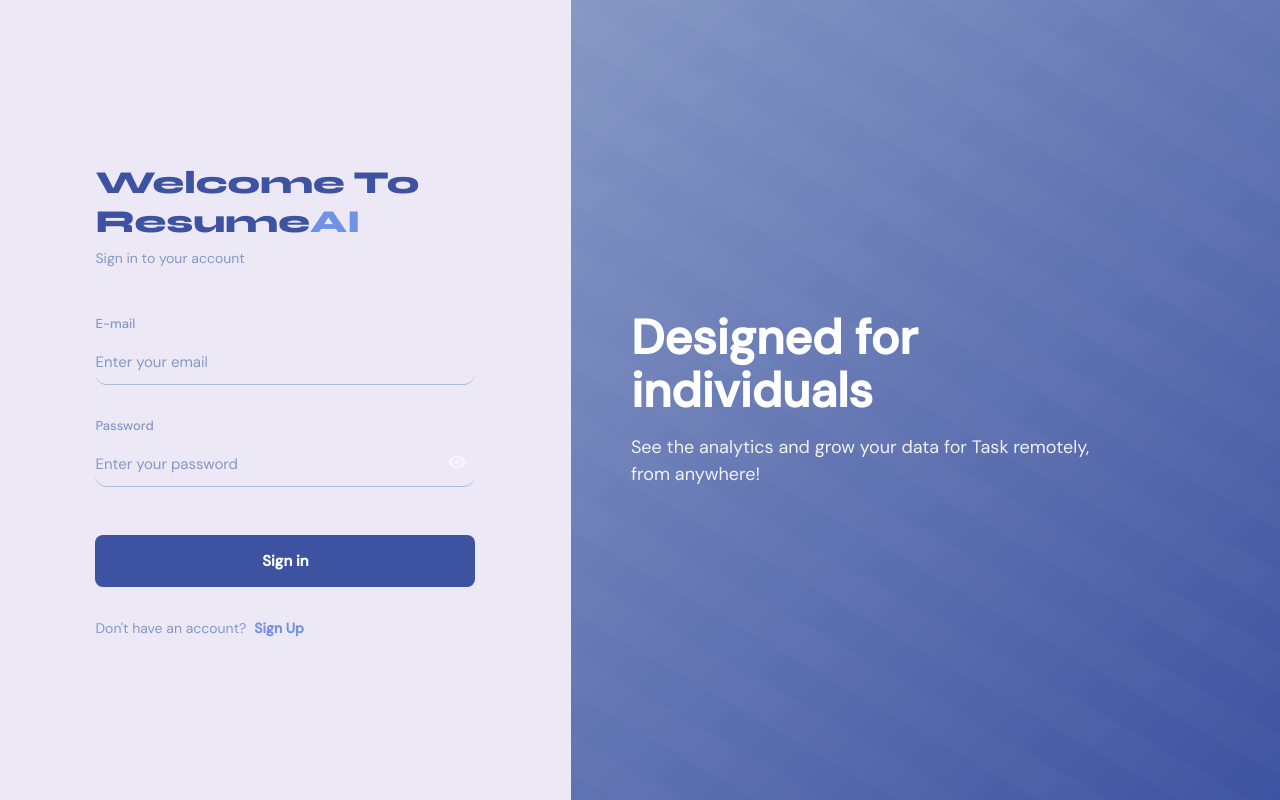
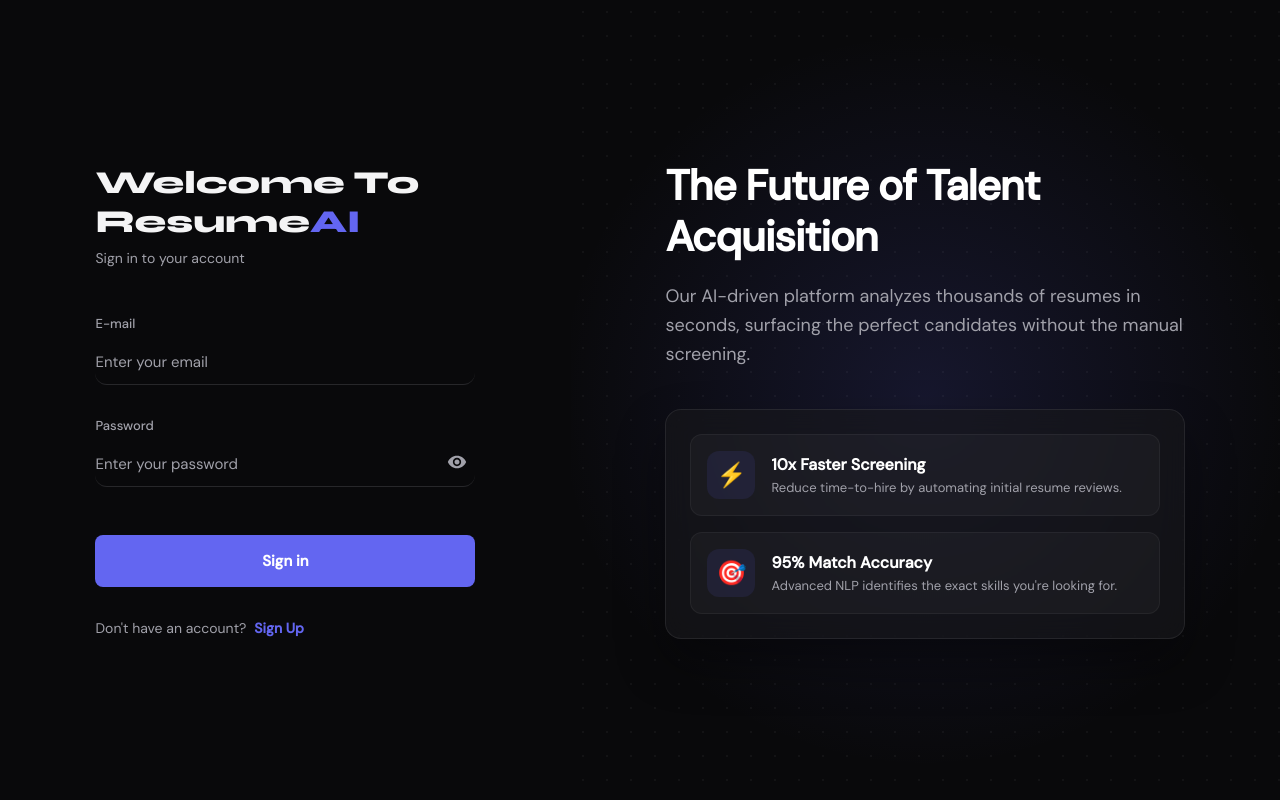
Before and after one commit to AdhiReddy12/AI-RESUME-SCREENING-PLATFORM, a React (Vite) app in the folder frontend/: page / in a window 1280 px wide. Built offline with nearby package versions, Linux system fonts and the light colour scheme.

Commit message:
Update theme to Enterprise SaaS dark mode and redesign Auth page

```diff
--- a/frontend/src/index.css
+++ b/frontend/src/index.css
@@ -1,19 +1,19 @@
 *, *::before, *::after { box-sizing: border-box; margin: 0; padding: 0; }
 
     :root {
-      --ink:      #3D52A0;
-      --paper:    #EDE8F5;
-      --cream:    rgba(173, 187, 218, 0.3);
-      --accent:   #7091E6;
-      --accent2:  #3D52A0;
-      --success:  #2ab87a;
-      --warn:     #e8a020;
-      --muted:    #8697C4;
-      --border:   #ADBBDA;
-      --card:     #ffffff;
-      --auth-bg:  #EDE8F5;
+      --ink:      #f4f4f5;
+      --paper:    #09090b;
+      --cream:    #27272a;
+      --accent:   #6366f1;
+      --accent2:  #8b5cf6;
+      --success:  #10b981;
+      --warn:     #f59e0b;
+      --muted:    #a1a1aa;
+      --border:   #27272a;
+      --card:     #18181b;
+      --auth-bg:  #09090b;
       --sidebar-w: 240px;
-      color-scheme: light;
+      color-scheme: dark;
     }
 
     body {
@@ -108,8 +108,8 @@
     .field-input:-webkit-autofill:hover,
     .field-input:-webkit-autofill:focus,
     .field-input:-webkit-autofill:active {
-      -webkit-box-shadow: 0 0 0 30px var(--paper) inset !important;
-      -webkit-text-fill-color: var(--ink) !important;
+      -webkit-box-shadow: 0 0 0 30px #09090b inset !important;
+      -webkit-text-fill-color: #f4f4f5 !important;
       transition: background-color 5000s ease-in-out 0s;
     }
 
@@ -123,7 +123,7 @@
 
     .btn-primary {
       width: 100%;
-      background: #3D52A0;
+      background: #6366f1;
       color: #ffffff;
       border: none;
       border-radius: 8px;
@@ -137,7 +137,7 @@
     }
 
     .btn-primary:hover {
-      background: #7091E6;
+      background: #4f46e5;
       color: #ffffff;
     }
 
@@ -188,7 +188,7 @@
 
     .auth-right {
       flex: 1.2;
-      background: linear-gradient(135deg, #8697C4 0%, #3D52A0 100%);
+      background: #09090b;
       position: relative;
       overflow: hidden;
       display: flex;
@@ -200,46 +200,92 @@
     .auth-right::before {
       content: '';
       position: absolute;
-      top: -50%; right: -50%; bottom: -50%; left: -50%;
-      background: linear-gradient(45deg, rgba(255,255,255,0.03) 25%, transparent 25%, transparent 50%, rgba(255,255,255,0.03) 50%, rgba(255,255,255,0.03) 75%, transparent 75%, transparent);
-      background-size: 100px 100px;
-      transform: rotate(-15deg);
+      inset: 0;
+      background-image: radial-gradient(rgba(255, 255, 255, 0.08) 1.5px, transparent 1.5px);
+      background-size: 24px 24px;
       opacity: 0.5;
+    }
+
+    .auth-right::after {
+      content: '';
+      position: absolute;
+      top: 50%; left: 50%;
+      width: 800px; height: 800px;
+      background: radial-gradient(circle, rgba(99,102,241,0.15) 0%, rgba(99,102,241,0) 65%);
+      transform: translate(-50%, -50%);
+      pointer-events: none;
     }
 
     .auth-right-content {
       position: relative;
       z-index: 10;
-      max-width: 500px;
+      max-width: 520px;
+      margin: 0 auto;
     }
 
     .auth-right h2 {
-      font-size: 48px;
-      font-weight: 700;
+      font-size: 42px;
+      font-weight: 800;
       color: #ffffff;
-      margin-bottom: 16px;
-      line-height: 1.1;
+      margin-bottom: 20px;
+      line-height: 1.2;
+      letter-spacing: -1px;
     }
 
     .auth-right p {
-      color: rgba(255, 255, 255, 0.9);
+      color: var(--muted);
       font-size: 18px;
-      line-height: 1.5;
+      line-height: 1.6;
+      margin-bottom: 40px;
     }
+
+    .glass-card {
+      background: rgba(24, 24, 27, 0.6);
+      backdrop-filter: blur(12px);
+      border: 1px solid rgba(255, 255, 255, 0.08);
+      border-radius: 16px;
+      padding: 24px;
+      display: flex;
+      flex-direction: column;
+      gap: 16px;
+      box-shadow: 0 24px 48px rgba(0,0,0,0.4);
+    }
+
+    .glass-stat {
+      display: flex;
+      align-items: center;
+      gap: 16px;
+      padding: 16px;
+      background: rgba(255,255,255,0.03);
+      border-radius: 12px;
+      border: 1px solid rgba(255,255,255,0.05);
+      transition: transform 0.2s;
+    }
+    .glass-stat:hover { transform: translateY(-2px); }
+    .glass-stat-icon {
+      width: 48px; height: 48px;
+      background: rgba(99,102,241,0.1);
+      color: #6366f1;
+      border-radius: 12px;
+      display: flex; align-items: center; justify-content: center;
+      font-size: 24px;
+    }
+    .glass-stat-info div:first-child { color: #fff; font-weight: 600; font-size: 16px; }
+    .glass-stat-info div:last-child { color: var(--muted); font-size: 13px; margin-top: 4px; }
 
     /* ── Layout ───────────────────────────────── */
     .app-shell { display: flex; min-height: 100vh; }
 
     .sidebar {
       width: var(--sidebar-w);
-      background: #3D52A0;
-      color: #ffffff;
+      background: #09090b;
+      color: #f4f4f5;
       display: flex;
       flex-direction: column;
       position: fixed;
       top: 0; left: 0; bottom: 0;
       z-index: 100;
-      border-right: none;
+      border-right: 1px solid var(--border);
     }
     .sidebar-logo {
       padding: 28px 24px 20px;
@@ -248,7 +294,7 @@
       font-weight: 800;
       border-bottom: 1px solid rgba(255,255,255,.15);
     }
-    .sidebar-logo span { color: #ADBBDA; }
+    .sidebar-logo span { color: var(--accent); }
     .sidebar-nav { flex: 1; padding: 16px 0; }
     .nav-item {
       display: flex;
@@ -265,8 +311,8 @@
     .nav-item:hover { color: #ffffff; background: rgba(255,255,255,.04); }
     .nav-item.active {
       color: #ffffff;
-      border-left-color: #ffffff;
-      background: rgba(255,255,255,0.15);
+      border-left-color: #6366f1;
+      background: rgba(99, 102, 241, 0.15);
     }
     .nav-icon { width: 16px; text-align: center; }
     .sidebar-user {
--- a/frontend/src/pages/AuthPage.jsx
+++ b/frontend/src/pages/AuthPage.jsx
@@ -92,7 +92,7 @@ export function AuthPage({ onLogin }) {
                      onChange={e=>setPassword(e.target.value)} onKeyDown={e=>e.key==='Enter'&&submit()} />
               <IconButton
                 onClick={() => setShowPassword(!showPassword)}
-                style={{ position: 'absolute', right: 0, top: '2px', color: 'rgba(255,255,255,0.5)' }}
+                style={{ position: 'absolute', right: 0, top: '2px', color: 'var(--muted)' }}
               >
                 {showPassword ? <VisibilityOffIcon fontSize="small" /> : <VisibilityIcon fontSize="small" />}
               </IconButton>
@@ -113,8 +113,24 @@ export function AuthPage({ onLogin }) {
       </div>
       <div className="auth-right">
         <div className="auth-right-content">
-          <h2>Designed for individuals</h2>
-          <p>See the analytics and grow your data for Task remotely, from anywhere!</p>
+          <h2>The Future of Talent Acquisition</h2>
+          <p>Our AI-driven platform analyzes thousands of resumes in seconds, surfacing the perfect candidates without the manual screening.</p>
+          <div className="glass-card">
+            <div className="glass-stat">
+              <div className="glass-stat-icon">⚡</div>
+              <div className="glass-stat-info">
+                <div>10x Faster Screening</div>
+                <div>Reduce time-to-hire by automating initial resume reviews.</div>
+              </div>
+            </div>
+            <div className="glass-stat">
+              <div className="glass-stat-icon">🎯</div>
+              <div className="glass-stat-info">
+                <div>95% Match Accuracy</div>
+                <div>Advanced NLP identifies the exact skills you're looking for.</div>
+              </div>
+            </div>
+          </div>
         </div>
       </div>
       <Toast />
```
